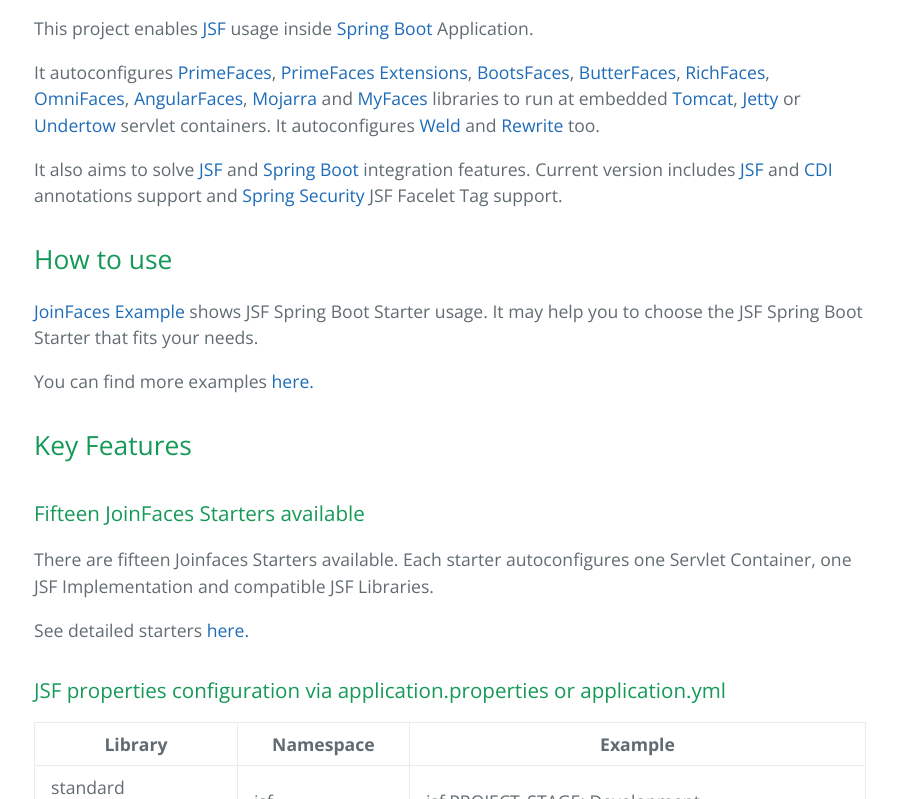
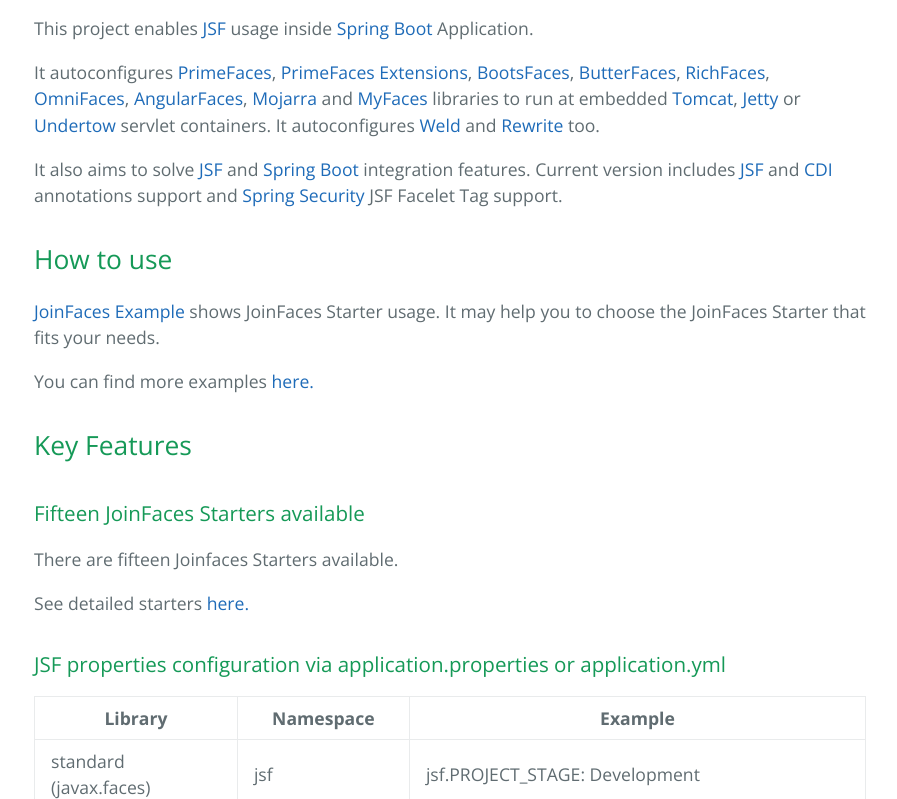
Before and after one commit to joinfaces/joinfaces.github.io, a plain HTML site: page index.html in a window 1280 px wide. Shown: the part 457-1256 px from the top of the page, without its empty margins (190-1087 px from the left). Drawn offline with nearby package versions, Linux system fonts and the light colour scheme.

Commit message:
upgrade doc to joinfaces 3.1.1

```diff
--- a/index.html
+++ b/index.html
@@ -35,7 +35,7 @@
 <h2>
 <a id="how-to-use" class="anchor" href="#how-to-use" aria-hidden="true"><span aria-hidden="true" class="octicon octicon-link"></span></a>How to use</h2>
 
-<p><a href="https://github.com/joinfaces/joinfaces-example">JoinFaces Example</a> shows JSF Spring Boot Starter usage. It may help you to choose the JSF Spring Boot Starter that fits your needs.</p>
+<p><a href="https://github.com/joinfaces/joinfaces-example">JoinFaces Example</a> shows JoinFaces Starter usage. It may help you to choose the JoinFaces Starter that fits your needs.</p>
 
 <p>You can find more examples <a href="https://github.com/joinfaces/joinfaces/wiki/Some-examples-of-JSF-Spring-Boot-Starter-usage">here.</a></p>
 
@@ -45,7 +45,7 @@
 <h3>
 <a id="fifteen-jsf-spring-boot-starters-available" class="anchor" href="#fifteen-jsf-spring-boot-starters-available" aria-hidden="true"><span aria-hidden="true" class="octicon octicon-link"></span></a>Fifteen JoinFaces Starters available</h3>
 
-<p>There are fifteen Joinfaces Starters available. Each starter autoconfigures one Servlet Container, one JSF Implementation and compatible JSF Libraries.</p>
+<p>There are fifteen Joinfaces Starters available.</p>
 
 <p>See detailed starters <a href="https://github.com/joinfaces/joinfaces/wiki/Joinfaces-Starters-3.x">here.</a></p>
 
@@ -119,7 +119,7 @@
 </tbody>
 </table>
 
-<p>Look full <a href="https://github.com/joinfaces/joinfaces/blob/master/jsf-spring-boot-autoconfigure/src/test/resources/application.yml">application.yml</a> example.</p>
+<p>Look full <a href="https://github.com/joinfaces/joinfaces/blob/master/joinfaces-autoconfigure/src/test/resources/application-propertyTest.yml">application.yml</a> example.</p>
 
 <p>Additional information in <a href="https://github.com/joinfaces/joinfaces/issues/22">#22</a></p>
 
```
